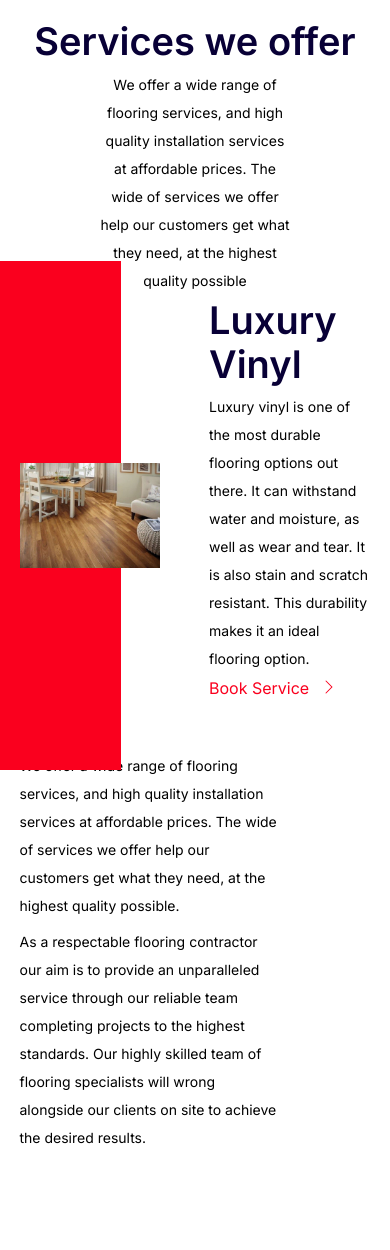
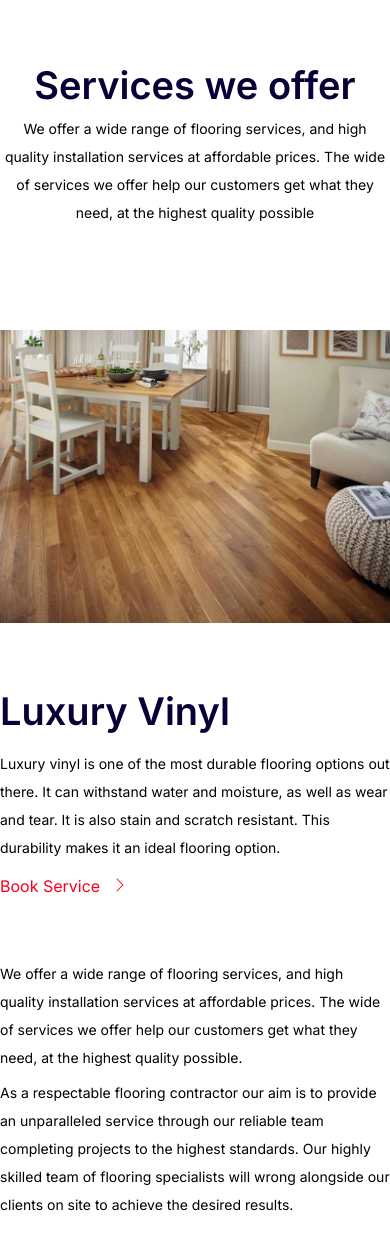
Before and after one commit to LeonChisum/Flooring-company---87-Lux, a Next.js app: page /services in a window 390 px wide. Shown: the top 1250 px of the page. Before the commit the page ends 1191 px from the top, so only its background shows below. Built offline with nearby package versions, Linux system fonts and the light colour scheme.

Commit message:
Finished making the Service page responsive, going to fix the mobile menu now

```diff
--- a/styles/_mobileMax.scss
+++ b/styles/_mobileMax.scss
@@ -32,6 +32,47 @@
     // Mobile Menu
     .mobile-menu {
       display: flex;
+    }
+  }
+
+  /*********** Services Page Style ***********/
+
+  .services {
+    &__header {
+      margin: 4em 0 4em 0;
+
+      p {
+        width: 100%;
+      }
+    }
+
+    &__example {
+      display: block;
+      margin-bottom: 4em;
+      width: 100%;
+
+      &::before {
+        position: static;
+      }
+
+      img {
+        width: 100%;
+        position: static;
+        z-index: 0;
+        margin-bottom: 4em;
+      }
+
+      .services__example__info {
+        padding: 0;
+        margin-top: 0;
+      }
+    }
+
+    &__description {
+      padding: 0;
+      p {
+        width: 100%;
+      }
     }
   }
 
@@ -128,9 +169,9 @@
     }
   }
 
-  /*********** Footer Menu Style ***********/
+  /*********** Footer Style ***********/
   .footer {
-    padding: 4em 0 0 0;
+    padding: 2em 0 0 0;
 
     &__content {
       display: flex;
--- a/styles/_tabletMax.scss
+++ b/styles/_tabletMax.scss
@@ -23,6 +23,26 @@
       .navbar__links {
         display: flex;
         width: 60%;
+      }
+    }
+  }
+
+  /*********** Services Page Style ***********/
+
+  .services {
+    &__header {
+      margin: 4em 0 4em 0;
+    }
+
+    &__example {
+      margin-bottom: 4em;
+
+      &::before {
+        left: -16%;
+      }
+
+      img {
+        left: -6%;
       }
     }
   }
--- a/styles/_tabletMin.scss
+++ b/styles/_tabletMin.scss
@@ -35,6 +35,29 @@
     }
   }
 
+  /*********** Services Page Style ***********/
+
+  .services {
+    &__header {
+      margin: 4em 0 4em 0;
+
+      p {
+        width: 100%;
+      }
+    }
+
+    &__example {
+      margin-bottom: 4em;
+    }
+
+    &__description {
+      padding: 0;
+      p {
+        width: 100%;
+      }
+    }
+  }
+
   /*********** Gallery Page Style ***********/
   #gallery {
     .gallery__container {
--- a/styles/style.scss
+++ b/styles/style.scss
@@ -186,13 +186,12 @@
   padding: 5em 0;
 
   .gallery__container {
-    width: 70%;
+    width: 75%;
     margin: 0 auto;
 
     .gallery__title {
       text-align: center;
       font-size: $lg_heading;
-      font-size: 600;
       font-family: "Avenir Next", sans-serif;
       color: #080036;
       margin-bottom: 1em;
```
